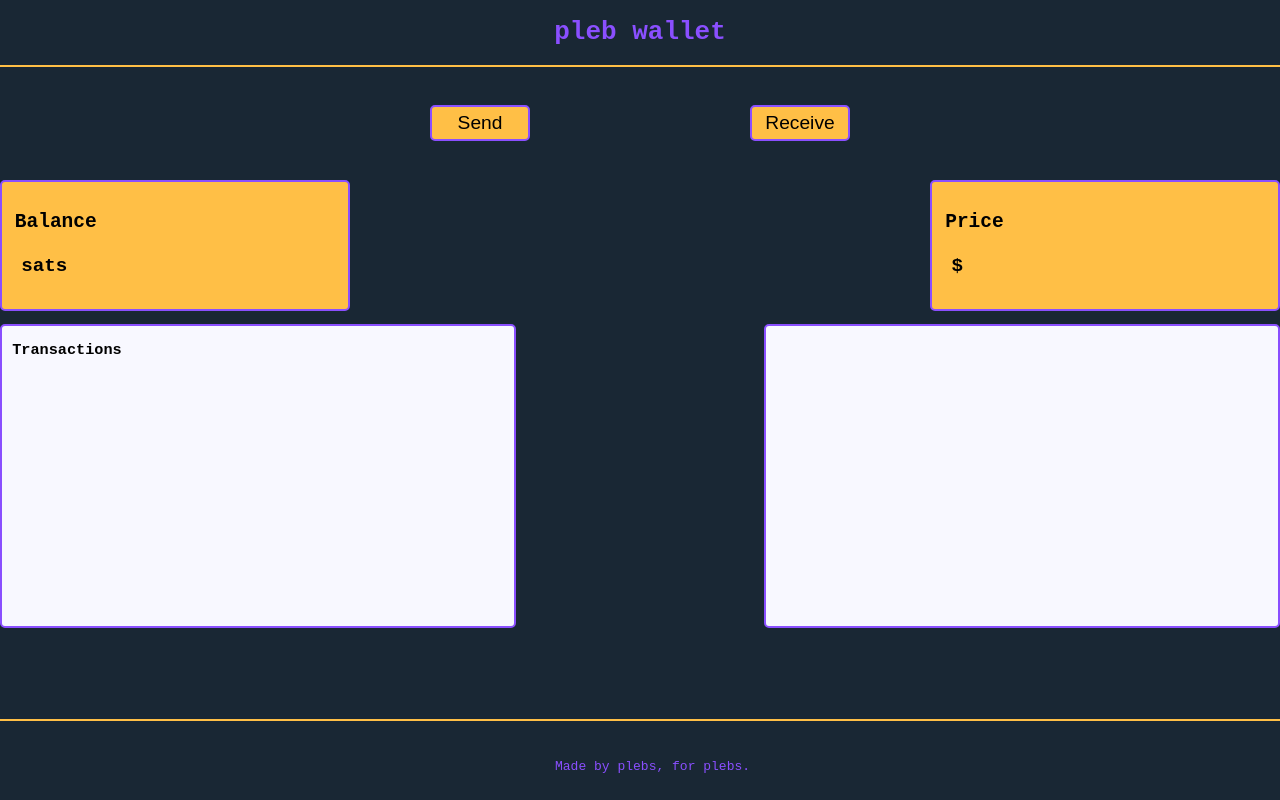
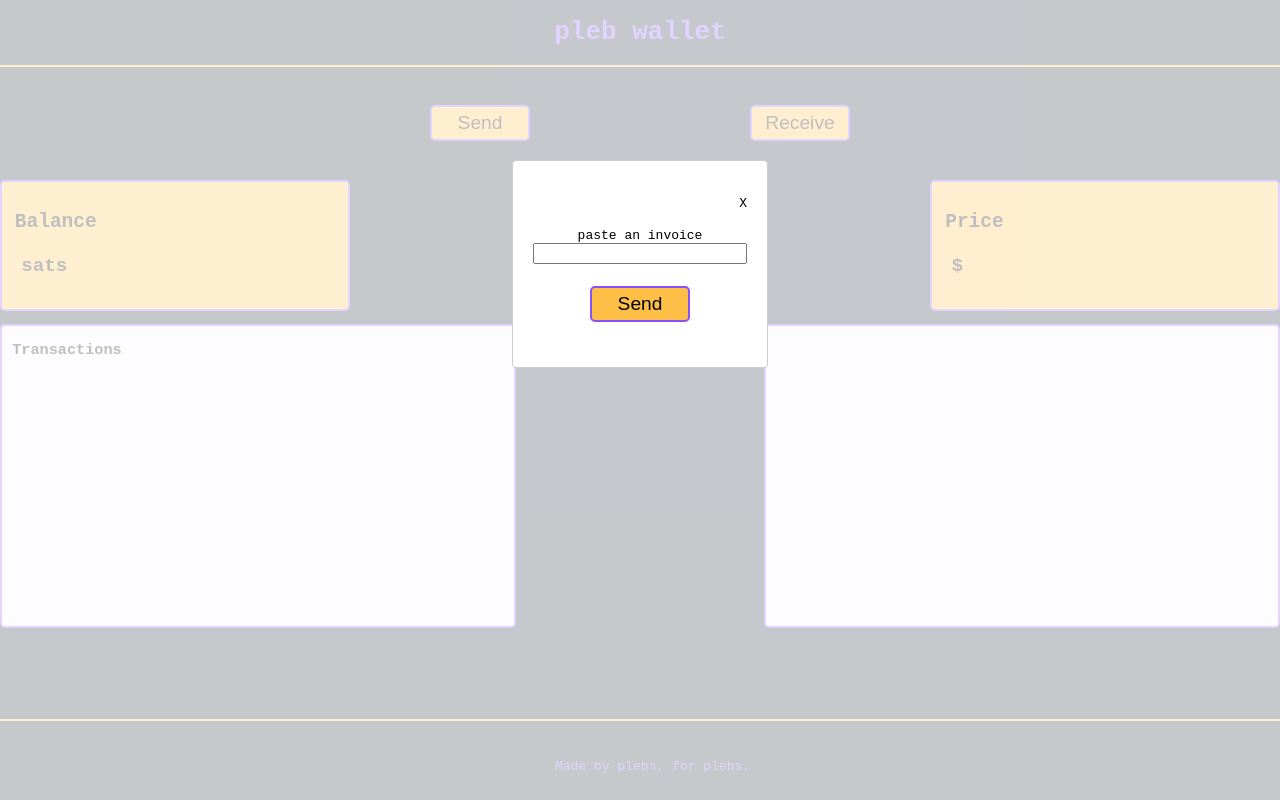
Before and after one commit to AustinKelsay/learn-react, a React (Create React App) app: page / in a window 1280 px wide. Both pictures are taken after a click on the button "Send". Built offline with nearby package versions, Linux system fonts and the light colour scheme; no server answers.

Commit message:
Building out buttons on modal functionality

```diff
--- a/package.json
+++ b/package.json
@@ -10,6 +10,7 @@
     "react": "^18.2.0",
     "react-dom": "^18.2.0",
     "react-linechart": "^1.1.12",
+    "react-modal": "^3.16.1",
     "react-scripts": "5.0.1",
     "reaviz": "^13.1.14",
     "web-vitals": "^2.1.4"
--- a/src/components/Buttons.css
+++ b/src/components/Buttons.css
@@ -1,3 +1,7 @@
+label {
+  padding-top: 2%;
+}
+
 .buttons {
   width: 50%;
   margin: 0 auto;
@@ -6,7 +10,15 @@
   justify-content: space-around;
 }
 
-.buttons button {
+form {
+  width: 100%;
+}
+
+form .button {
+  margin: 10% auto;
+}
+
+.button {
   background-color: #ffbf46;
   border: 2px solid #8a4fff;
   border-radius: 5px;
@@ -19,3 +31,8 @@
   cursor: pointer;
   opacity: 0.6;
 }
+
+.close-button {
+  cursor: pointer;
+  text-align: end;
+}
--- a/src/components/Buttons.js
+++ b/src/components/Buttons.js
@@ -1,8 +1,23 @@
-import React from "react";
+import React, { useEffect, useState } from "react";
 import axios from "axios";
+import Modal from "react-modal";
 import "./Buttons.css";
 
+const customStyles = {
+  content: {
+    top: "20%",
+    left: "40%",
+    right: "40%",
+    bottom: "auto",
+  },
+};
+
 export const Buttons = () => {
+  const [modalState, setModalState] = useState({
+    type: "",
+    open: false,
+  });
+
   const handleSend = () => {
     const headers = {
       "X-Api-Key": "52cac212fc664da393ac45df991fdb84",
@@ -20,12 +35,91 @@
     return;
   };
 
+  useEffect(() => {
+    console.log(modalState.type);
+  }, [modalState.type]);
+
   const handleReceive = () => {};
 
   return (
-    <div className="buttons">
-      <button onClick={() => handleSend()}>Send</button>
-      <button onClick={() => alert("Receive")}>Receive</button>
+    <div style={{ display: "flex", flexDirection: "column" }}>
+      <div className="buttons">
+        <button
+          className="button"
+          onClick={() =>
+            setModalState({
+              type: "send",
+              open: true,
+            })
+          }
+        >
+          Send
+        </button>
+        <button
+          className="button"
+          onClick={() =>
+            setModalState({
+              type: "receive",
+              open: true,
+            })
+          }
+        >
+          Receive
+        </button>
+      </div>
+
+      <Modal
+        isOpen={modalState.open}
+        style={customStyles}
+        contentLabel="Example Modal"
+      >
+        <p
+          className="close-button"
+          onClick={() =>
+            setModalState({
+              type: "",
+              open: false,
+            })
+          }
+        >
+          X
+        </p>
+        <form
+          style={{
+            margin: "2% auto",
+          }}
+        >
+          {modalState.type === "send" ? (
+            <div
+              style={{
+                display: "flex",
+                flexDirection: "column",
+                textAlign: "center",
+              }}
+            >
+              <label>paste an invoice</label>
+              <input type="text" name="invoice" />
+              <button className="button" onClick={() => handleSend()}>
+                Send
+              </button>
+            </div>
+          ) : (
+            <div
+              style={{
+                display: "flex",
+                flexDirection: "column",
+                textAlign: "center",
+              }}
+            >
+              <label>enter amount</label>
+              <input type="number" name="invoice" min="0" />
+              <button className="button" onClick={() => handleSend()}>
+                Send
+              </button>
+            </div>
+          )}
+        </form>
+      </Modal>
     </div>
   );
 };
```
Also changed, not shown: 2 other files (tests, documents, lock files or other folders).
